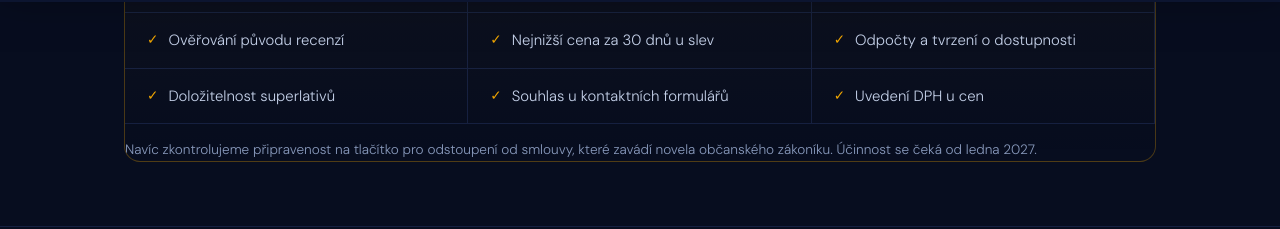
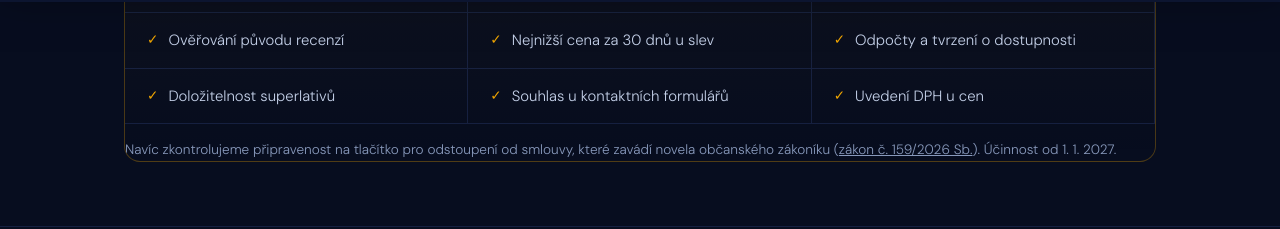
Before and after one commit to ktech-inv/kontrola-eshopu-landing, a plain HTML site: page index.html in a window 1280 px wide. Shown: the part 798-1027 px from the top of the page. Drawn offline with Linux system fonts and the light colour scheme.

Commit message:
Tlačítko pro odstoupení: zákon č. 159/2026 Sb., účinné od 1. 1. 2027
Co-Authored-By: Claude Opus 5.5 <noreply@anthropic.com>

```diff
--- a/index.html
+++ b/index.html
@@ -288,7 +288,7 @@ footer a{color:var(--gray2)}
         <div class="check">Souhlas u kontaktních formulářů</div>
         <div class="check">Uvedení DPH u cen</div>
       </div>
-      <p class="microcopy" style="margin-top:.9rem">Navíc zkontrolujeme připravenost na tlačítko pro odstoupení od smlouvy, které zavádí novela občanského zákoníku. Účinnost se čeká od ledna 2027.</p>
+      <p class="microcopy" style="margin-top:.9rem">Navíc zkontrolujeme připravenost na tlačítko pro odstoupení od smlouvy, které zavádí novela občanského zákoníku (<a href="https://e-sbirka.gov.cz/sb/2026/159" target="_blank" rel="noopener">zákon č. 159/2026 Sb.</a>). Účinnost od 1. 1. 2027.</p>
     </div>
   </div>
 </section>
```
